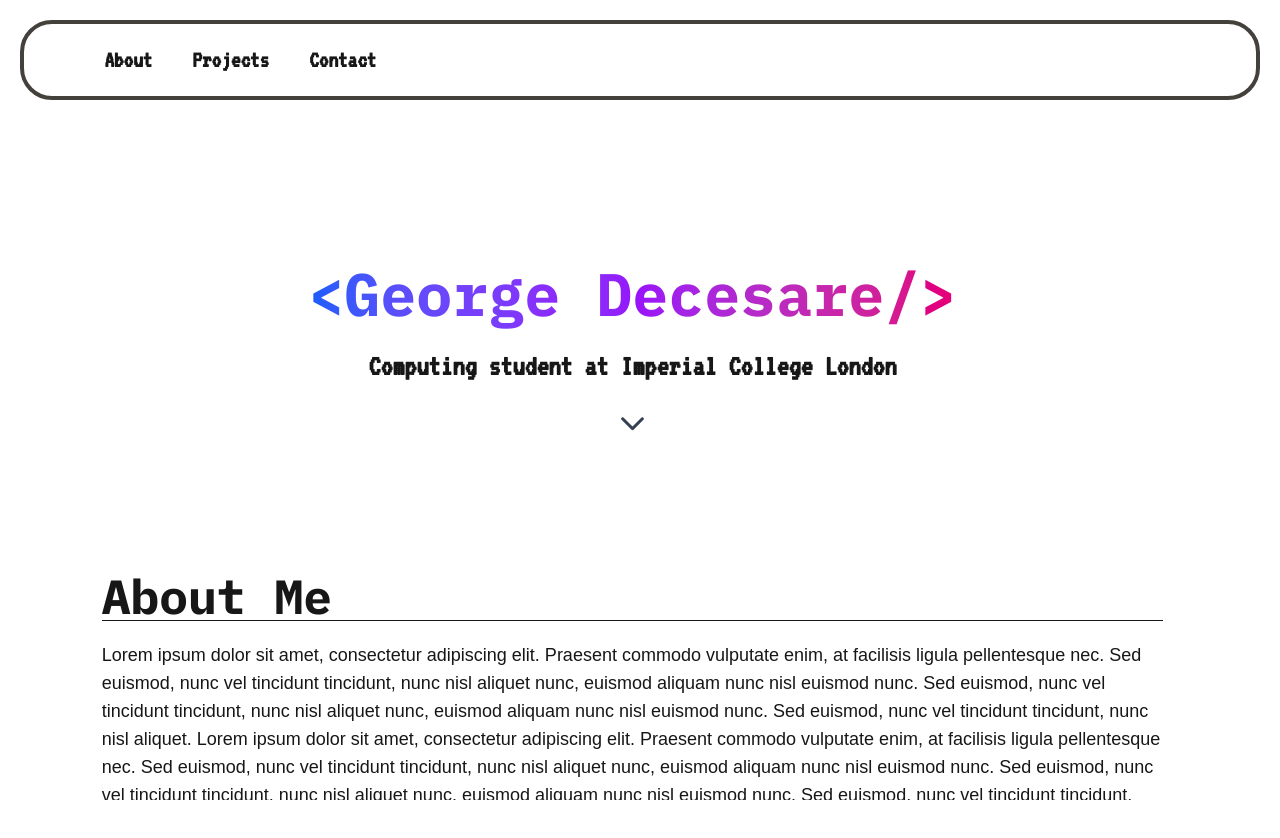
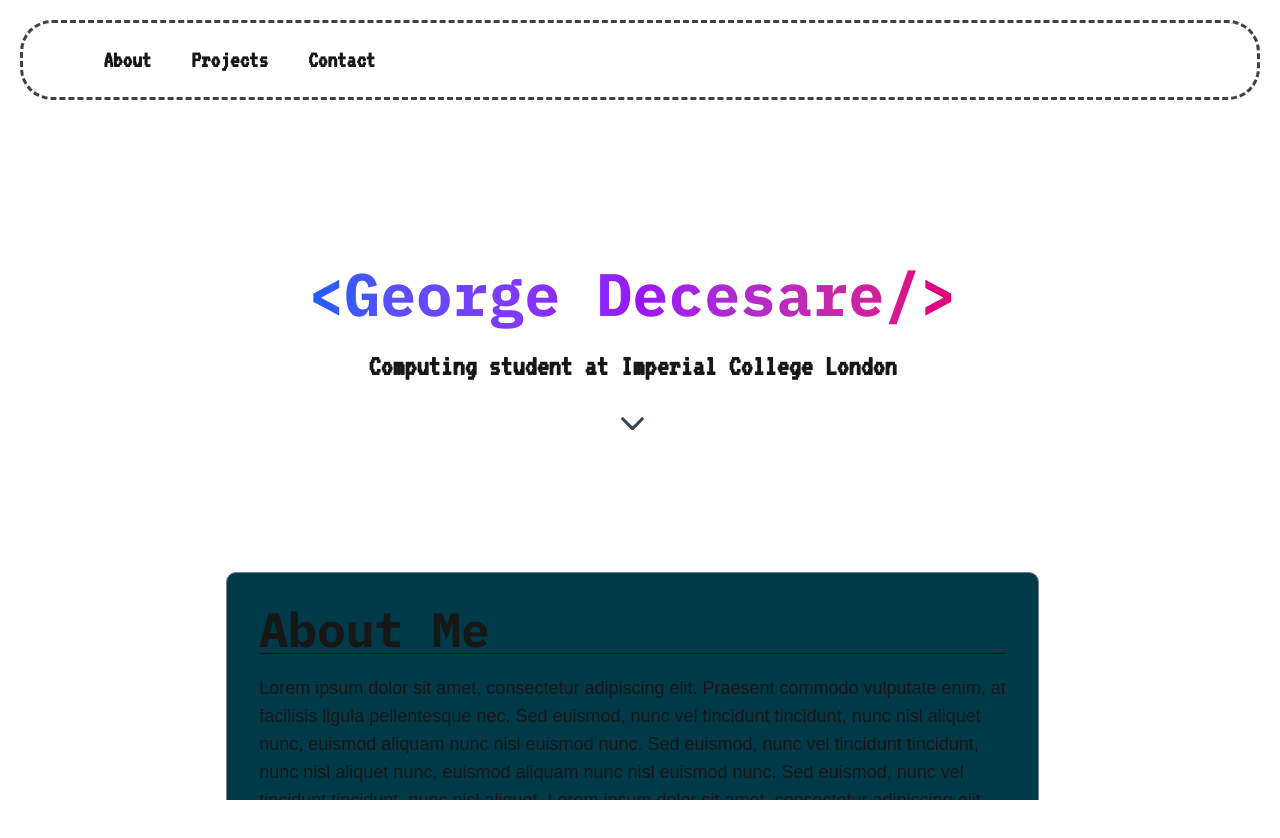
Before and after one commit to georgedecesare/decesare-dev, a Next.js app: page / in a window 1280 px wide. Shown: the top 838 px of the page. Built offline with nearby package versions, Linux system fonts and the light colour scheme.

Commit message:
Restyling

```diff
--- a/src/app/_script/setup.ts
+++ b/src/app/_script/setup.ts
@@ -5,7 +5,4 @@ export default function setup() {
   gsap.set('.animate-popup', {
     autoAlpha: 1,
   });
-  gsap.set('.animate-section', {
-    autoAlpha: 1,
-  });
 }
--- a/src/app/_script/text_animations.ts
+++ b/src/app/_script/text_animations.ts
@@ -164,6 +164,18 @@ const getSectionAnimations = () => {
     const lines = SplitText.create(body, {
       type: 'lines',
     });
+    tl.fromTo(
+      section,
+      {
+        scale: 0.9,
+      },
+      {
+        duration: 0.2,
+        autoAlpha: 1,
+        scale: 1,
+        ease: 'power1.out',
+      }
+    );
     tl.from(title, {
       duration: 0.5,
       autoAlpha: 0,
--- a/src/app/globals.css
+++ b/src/app/globals.css
@@ -38,3 +38,13 @@ body {
 * {
   scrollbar-gutter: stable;
 }
+
+section {
+  visibility: hidden;
+  margin-left: 10vw;
+  margin-right: 10vw;
+  background-color: rgb(0, 58, 73);
+  border: 1px solid slategray;
+  border-radius: 10px;
+  padding: 2rem;
+}
--- a/src/app/page.tsx
+++ b/src/app/page.tsx
@@ -22,8 +22,8 @@ export default function Home() {
         id="navbar"
         className="fixed top-0 z-50 flex flex-row gap-10 h-20
           w-[calc(100%-2.5rem)] px-10 items-center [&_a]:cursor-pointer
-          border-stone-700 border-4 rounded-4xl mx-5 mt-5 bg-background
-          invisible font-terminal"
+          border-stone-700 border-3 rounded-4xl mx-5 mt-5 bg-background/70
+          backdrop-blur-sm invisible font-terminal border-dashed"
       >
         <div id="logo" className="text-xl"></div>
         <div id="navlinks" className="flex flex-row gap-10 font-bold text-2xl">
```
